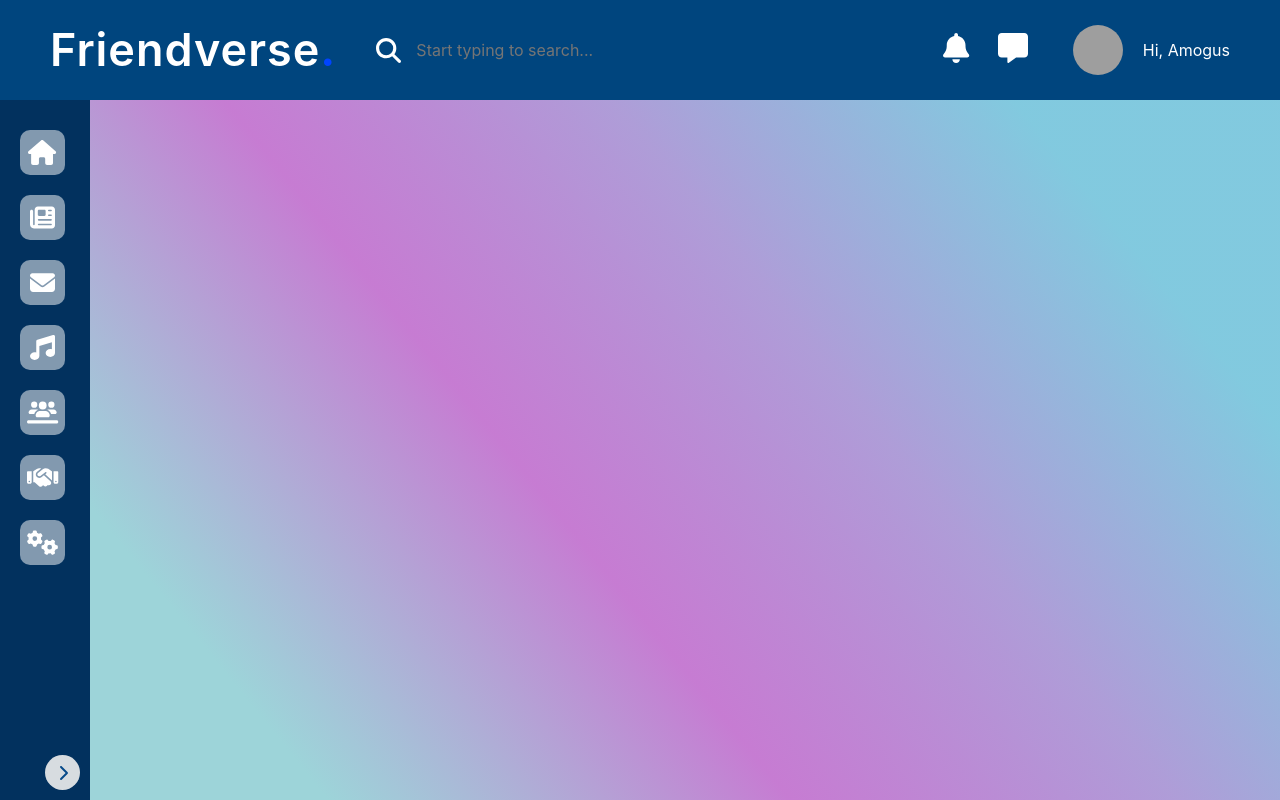
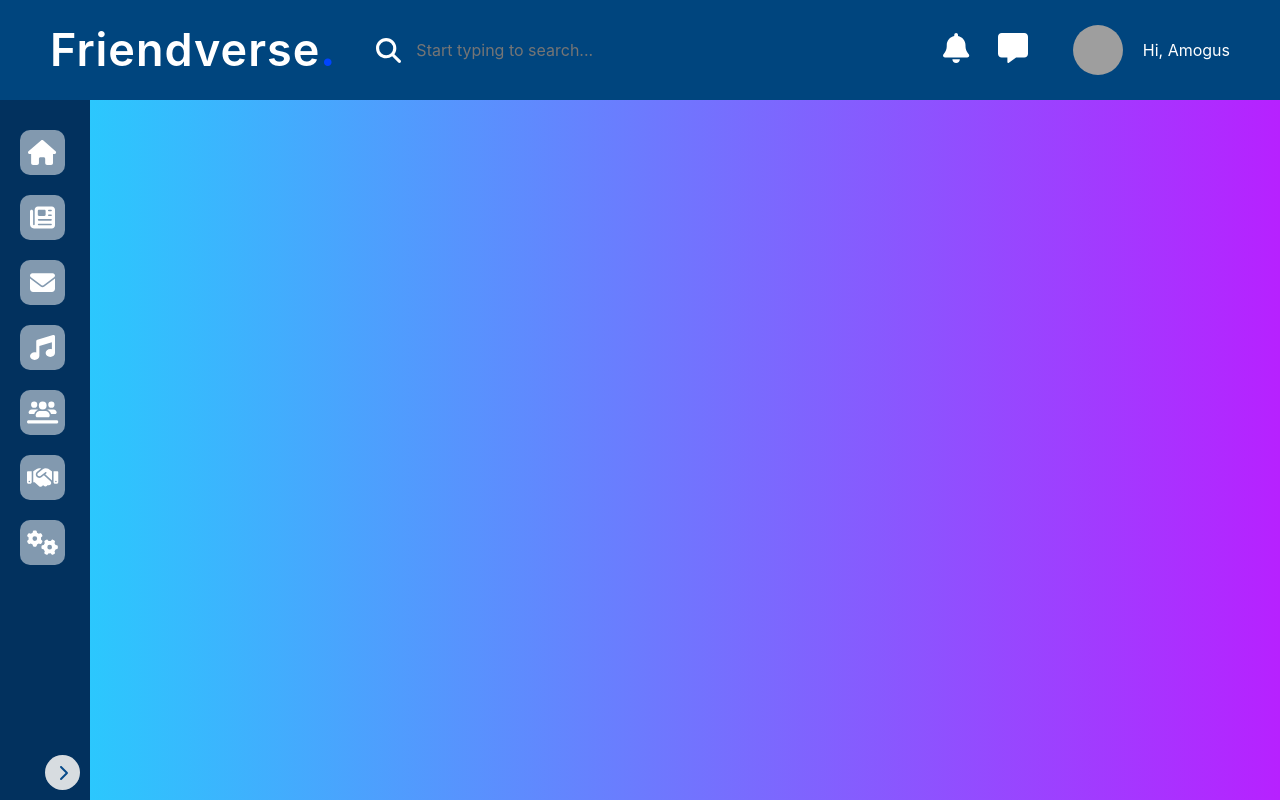
Before and after one commit to BogdanSavvy/REACT-social-network, a React (Create React App) app: page / in a window 1280 px wide. Built offline with nearby package versions, Linux system fonts and the light colour scheme; grey boxes are pictures that could not be loaded.

Commit message:
Gradient Background

```diff
--- a/src/scss/null.scss
+++ b/src/scss/null.scss
@@ -4,7 +4,7 @@
 :focus,:active{outline: none;}
 a:focus,a:active{outline: none;}
 nav,footer,header,aside{display: block;}
-html,body{height:100%;width:100%;font-size:100%;line-height:1;font-size:10px;-ms-text-size-adjust:100%;-moz-text-size-adjust:100%;-webkit-text-size-adjust:100%;background: rgb(157,212,217);background: linear-gradient(51deg, rgba(157,212,217,1) 17%, rgba(198,123,210,0.9248074229691877) 41%, rgba(171,152,214,0.7875525210084033) 61%, rgba(126,200,222,0.8295693277310925) 82%);}
+html,body{height:100%;width:100%;font-size:100%;line-height:1;font-size:10px;-ms-text-size-adjust:100%;-moz-text-size-adjust:100%;-webkit-text-size-adjust:100%; background-color: #21D4FD;background-image: linear-gradient(90deg, #21D4FD 0%, #B721FF 100%);}
 input,button,textarea{font-family:inherit;}
 input::-ms-clear{display: none;}
 button{cursor: pointer;}
@@ -28,3 +28,11 @@ body{
       border-radius: 5px;
    }
 }
+
+// background-color: #00DBDE; background-image: linear-gradient(90deg, #00DBDE 0%, #FC00FF 100%);
+
+//* Ukraine gradient
+// background-color: #52ACFF; background-image: linear-gradient(90deg, #52ACFF 25%, #FFE32C 100%);
+
+
+// background-color: #21D4FD;background-image: linear-gradient(90deg, #21D4FD 0%, #B721FF 100%);
```
